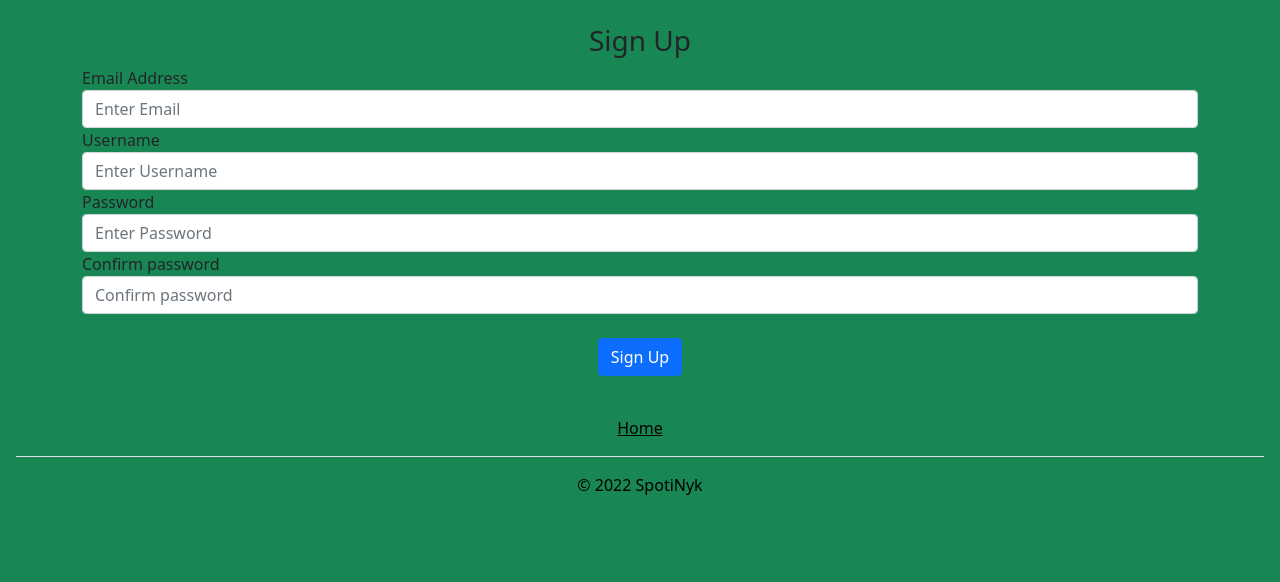
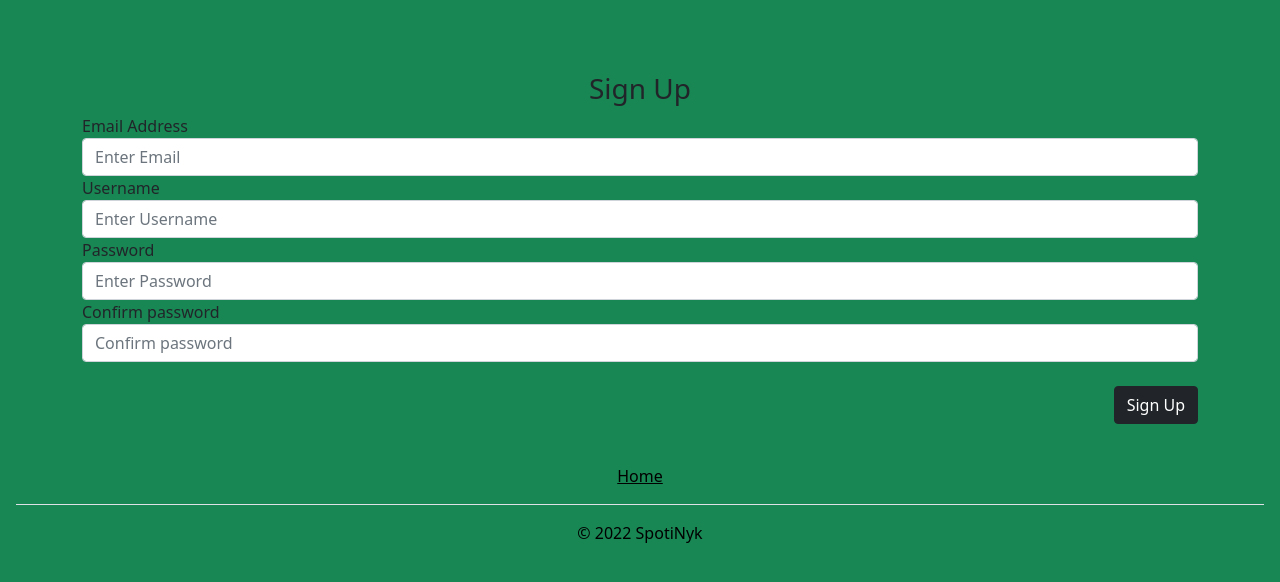
Before and after one commit to sambarthazon/WebsiteProject-UQAC, a Flask app: page /sign-up in a window 1280 px wide. Shown: the part 72-654 px from the top of the page. Run offline with Flask 2, Linux system fonts and the light colour scheme; some libraries are stand-ins or nearby versions.

Commit message:
Update signup.html

```diff
--- a/website/templates/signup.html
+++ b/website/templates/signup.html
@@ -2,6 +2,8 @@
 {% block title %}Sign Up{% endblock %}
 {% block content %}
     <form method="POST">
+      <br />
+      <br />
       <br />
       <h3 align="center">Sign Up</h3>
       <div class="form-group">
@@ -38,8 +40,8 @@
           placeholder="Confirm password"
         />
         <br />
-        <div align="center">
-          <button class="btn btn-primary" type="submit">Sign Up</button>
+        <div align="right">
+          <button class="btn btn-dark" type="submit">Sign Up</button>
         </div>
       </div>
     </form>
```
